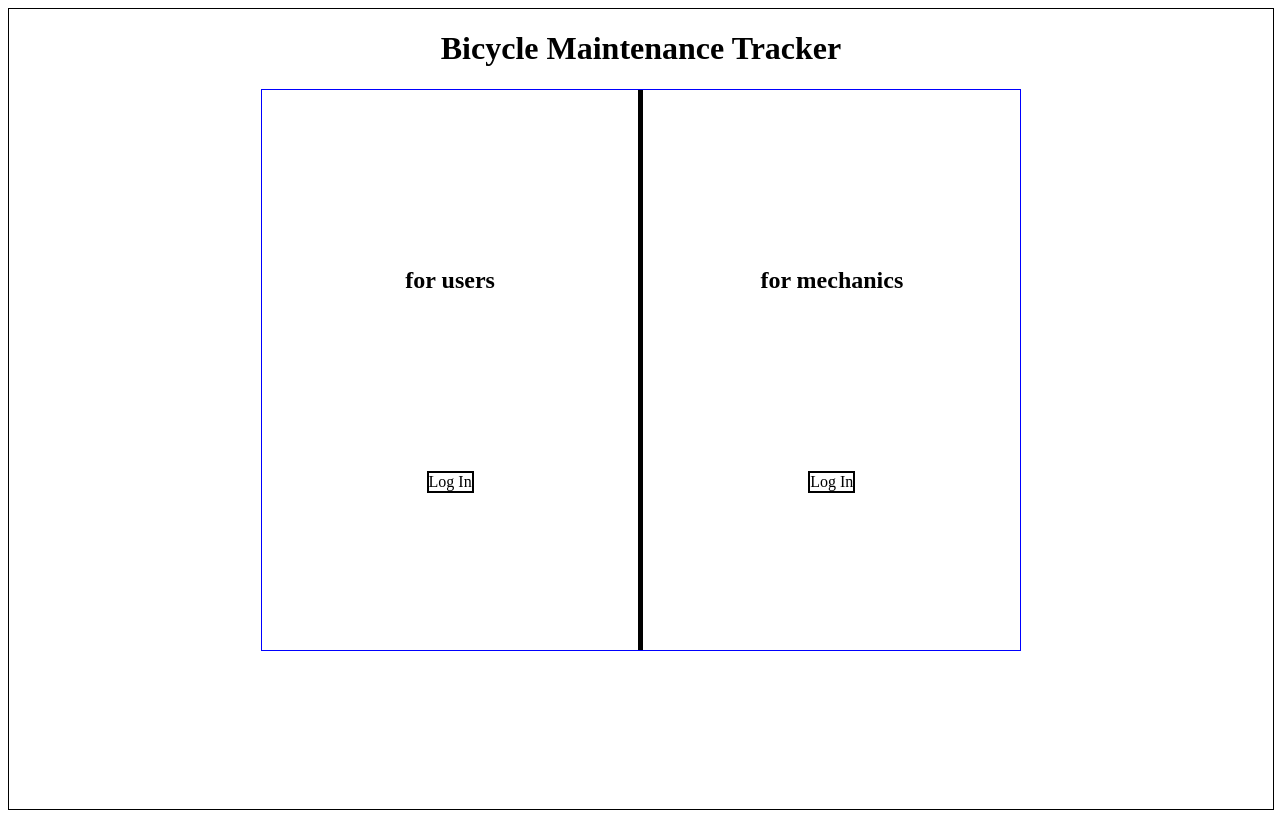
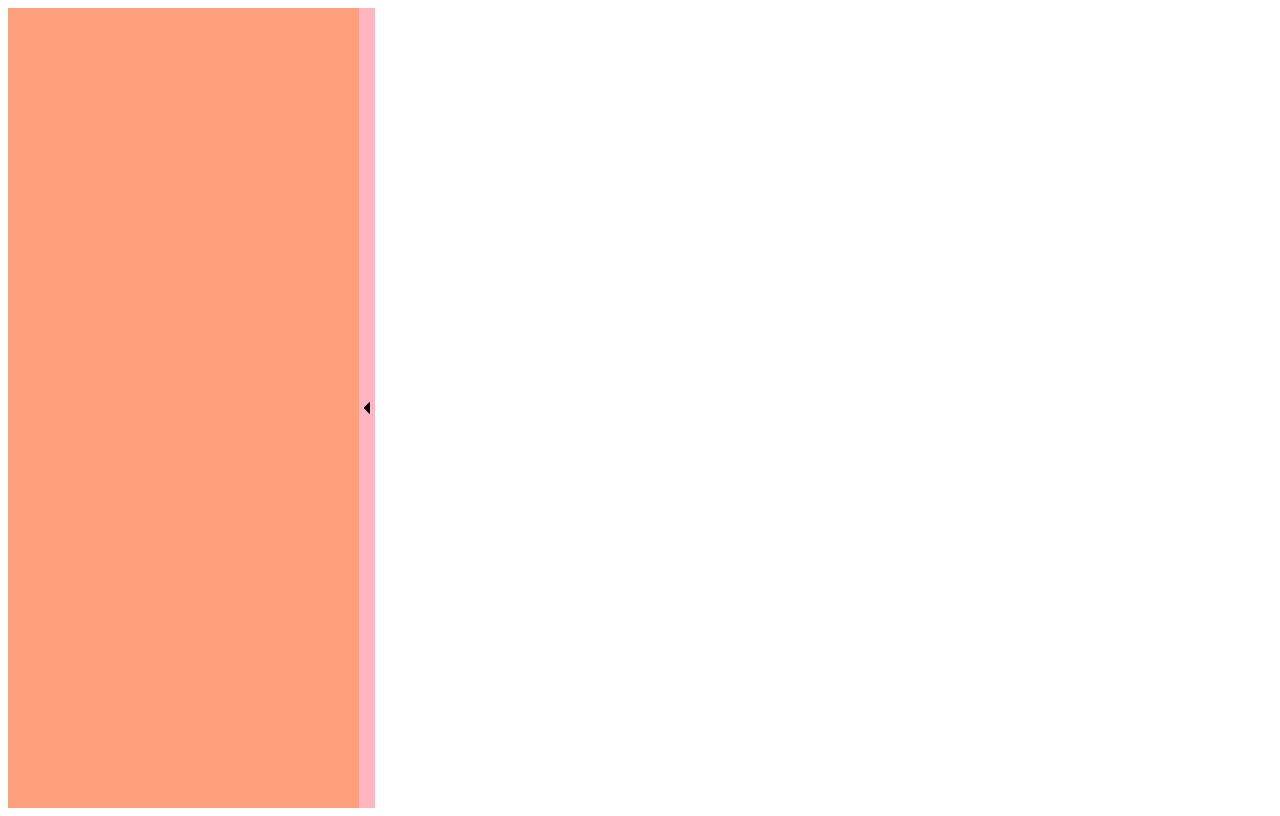
Before and after one commit to alexlangev/bicycle-maintenance-tracker, a React (Create React App) app in the folder client/: page / in a window 1280 px wide. Built offline with nearby package versions, Linux system fonts and the light colour scheme.

Commit message:
Sidebar wireframe and collapsing

```diff
--- a/client/package.json
+++ b/client/package.json
@@ -8,6 +8,7 @@
     "@testing-library/user-event": "^12.1.10",
     "react": "^17.0.1",
     "react-dom": "^17.0.1",
+    "react-icons": "^3.11.0",
     "react-scripts": "4.0.0",
     "styled-components": "^5.2.0",
     "web-vitals": "^0.2.4"
--- a/client/src/App.js
+++ b/client/src/App.js
@@ -2,11 +2,13 @@ import React from 'react';
 import styled from 'styled-components';
 
 import LogInForm from './components/logIn/LogInForm';
+import Sidebar from './components/Sidebar/SideBar';
 
 function App() {
   return (
     <PageWrapper>
-      <LogInForm />
+      {/* <LogInForm /> */}
+      <Sidebar />
     </PageWrapper>
   );
 }
@@ -14,6 +16,9 @@ function App() {
 const PageWrapper = styled.div`
   height: 100vh;
   width: 100%;
+  display: flex;
+  flex-direction: row;
+  justify-content: flex-start;
 `
 
 export default App;
--- /dev/null
+++ b/client/src/components/Sidebar/SideBar.js
@@ -0,0 +1,50 @@
+import React, { useState } from 'react'
+import styled from 'styled-components'
+
+import { VscTriangleLeft, VscTriangleRight } from "react-icons/vsc";
+import UnstyledButton from '../UnstyledButton';
+
+const Sidebar = () => {
+  const [isCollapsed, setIsCollapsed] = useState(false);
+
+  const handleCollapseClick = () => {
+    setIsCollapsed(!isCollapsed);
+  }
+
+  return(
+    <SidebarWrapper>
+      <SidebarMenu
+      style={isCollapsed?{display: 'none'}:{display: 'flex'}}
+      >
+      </SidebarMenu>
+      <CollapseButton onClick={handleCollapseClick}>
+        {isCollapsed?<VscTriangleRight/>:<VscTriangleLeft/>}
+      </CollapseButton>
+    </SidebarWrapper>
+  )
+}
+
+const SidebarWrapper = styled.div`
+  display: flex;
+  flex-direction: row;
+  width: 275pt;
+  height: 100vh;
+`
+
+const SidebarMenu = styled.div`
+  width: 263pt;
+  height: 100vh;
+  background-color: lightsalmon;
+`
+
+const CollapseButton = styled(UnstyledButton)`
+  background-color: lightpink;
+  width: 12pt;
+  height: 100vh;
+  display: flex;
+  flex-direction: column;
+  justify-content: center;
+  align-items: center;
+`
+
+export default Sidebar;
```
Also changed, not shown: 1 other file (tests, documents, lock files or other folders).
